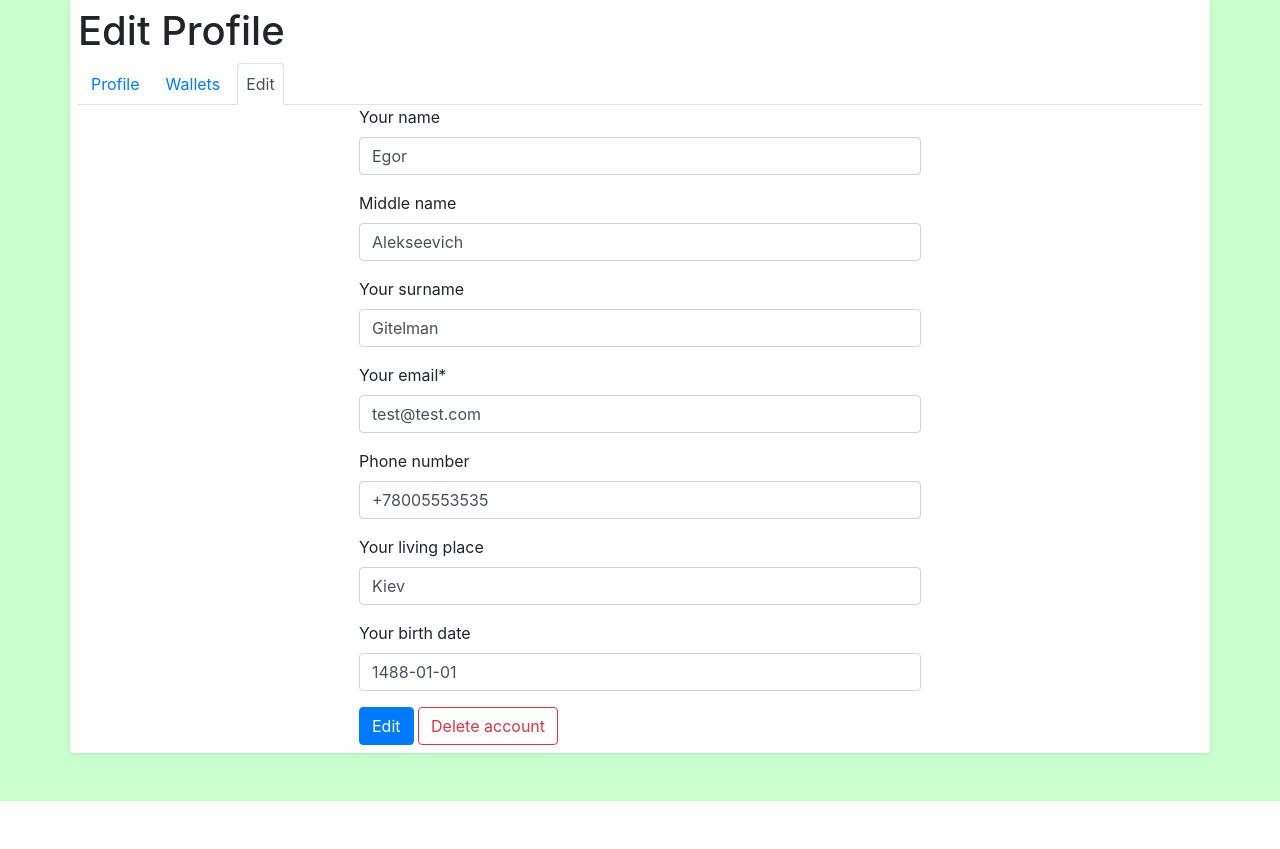
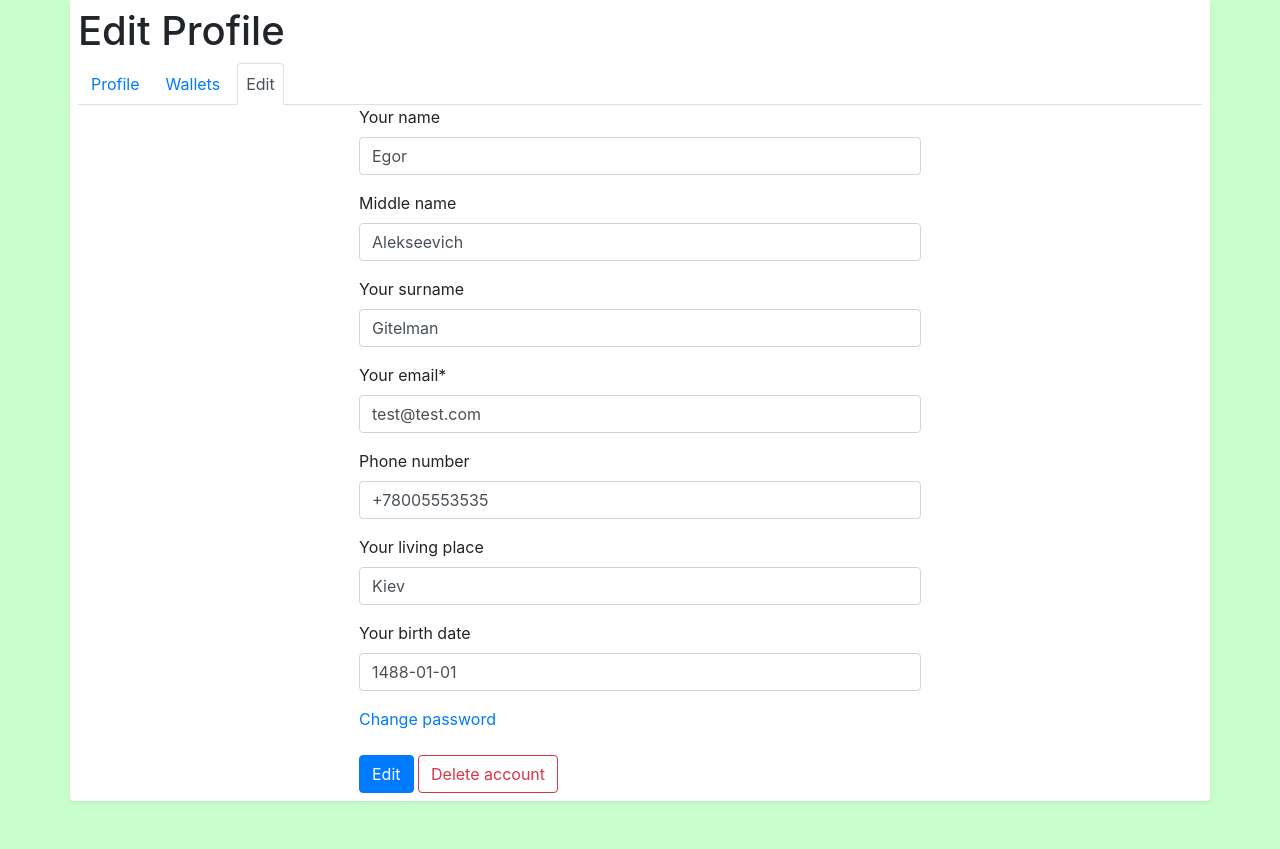
Before and after one commit to whyme0/mWallet, a Django app: page /profile/edit/ in a window 1280 px wide. Shown: the part 49-898 px from the top of the page. Before the commit the page ends 850 px from the top, so only its background shows below. Run offline with Django 3.2, Linux system fonts and the light colour scheme; a user stored in the database is signed in; parts of the project's set-up code (start-up, migrations or seed data) failed here and were passed over; some libraries are stand-ins or nearby versions.

Commit message:
added password change link

```diff
--- a/mWallet/templates/profiles/edit.html
+++ b/mWallet/templates/profiles/edit.html
@@ -11,6 +11,7 @@
 		<form method="POST" enctype="multipart/form-data">
 			{% csrf_token %}
 			{{ form|crispy }}
+			<a href="{% url 'authapp:password_change' %}?next={% url 'profiles:edit_profile' %}">Change password</a><br><br>
 			<input type="submit" value="Edit" class="btn btn-primary">
 			<a href="{% url 'profiles:profile_deleting' %}" class="btn btn-outline-danger">Delete account</a>
 		</form>
```
